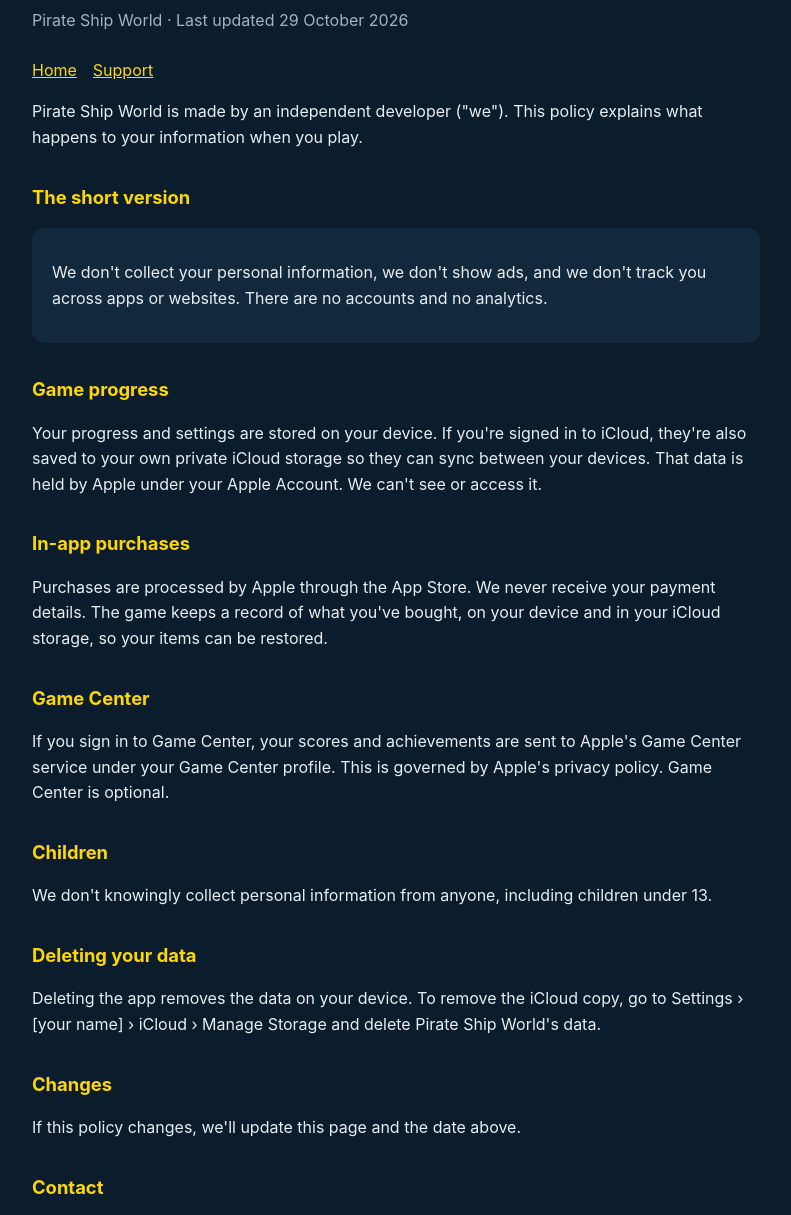
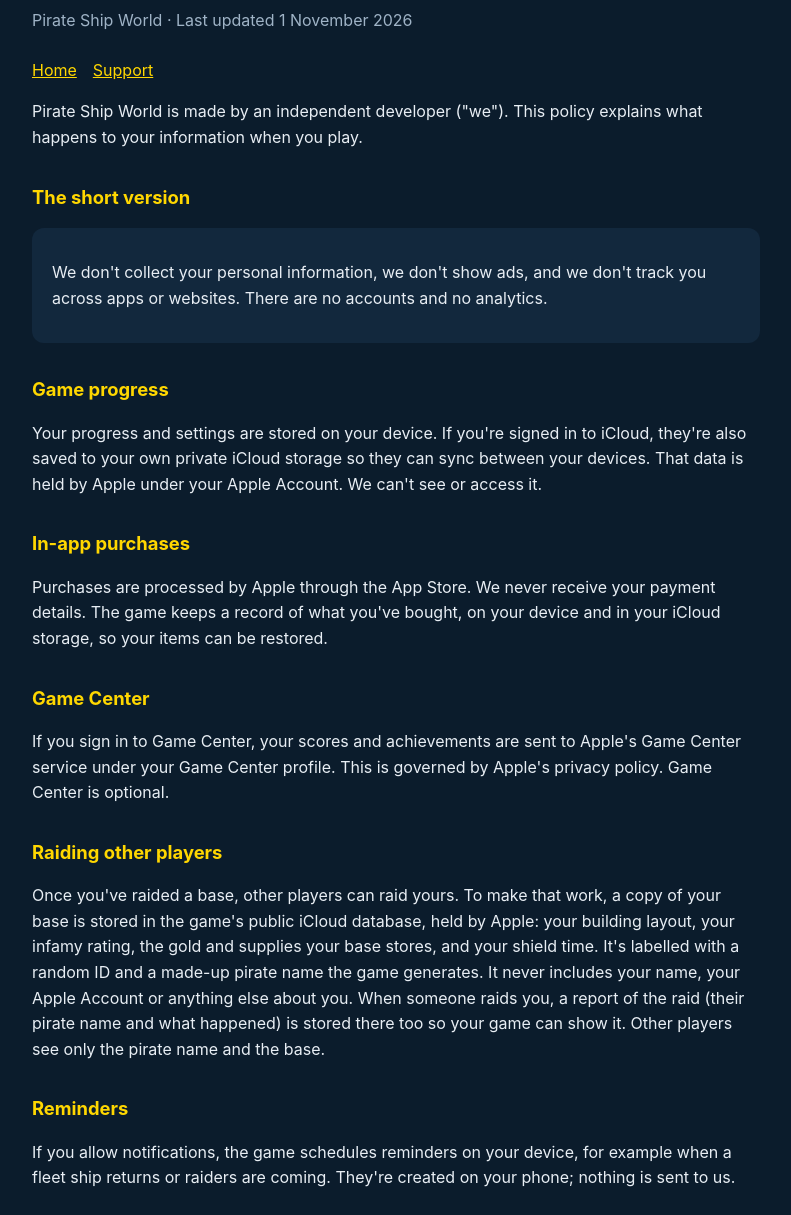
Before and after one commit to Deegan4/pirate-ship-world-site, a plain HTML site: page privacy.html in a window 1280 px wide. Shown: the part 79-1294 px from the top of the page, without its empty margins (244-1035 px from the left). Drawn offline with Linux system fonts and the light colour scheme.

Commit message:
Privacy policy: rival raids (public iCloud base snapshots under a generated name) and on-device reminders

```diff
--- a/privacy.html
+++ b/privacy.html
@@ -1,6 +1,6 @@
 <!doctype html><html lang="en"><head><meta charset="utf-8"><meta name="viewport" content="width=device-width,initial-scale=1">
 <title>Pirate Ship World Privacy</title><link rel="stylesheet" href="style.css"></head><body><main>
-<h1>Privacy Policy</h1><p class="sub">Pirate Ship World · Last updated 29 October 2026</p>
+<h1>Privacy Policy</h1><p class="sub">Pirate Ship World · Last updated 1 November 2026</p>
 <nav><a href="index.html">Home</a><a href="support.html">Support</a></nav>
 <p>Pirate Ship World is made by an independent developer ("we"). This policy explains what happens to your information when you play.</p>
 <h2>The short version</h2>
@@ -11,10 +11,15 @@
 <p>Purchases are processed by Apple through the App Store. We never receive your payment details. The game keeps a record of what you've bought, on your device and in your iCloud storage, so your items can be restored.</p>
 <h2>Game Center</h2>
 <p>If you sign in to Game Center, your scores and achievements are sent to Apple's Game Center service under your Game Center profile. This is governed by Apple's privacy policy. Game Center is optional.</p>
+<h2>Raiding other players</h2>
+<p>Once you've raided a base, other players can raid yours. To make that work, a copy of your base is stored in the game's public iCloud database, held by Apple: your building layout, your infamy rating, the gold and supplies your base stores, and your shield time. It's labelled with a random ID and a made-up pirate name the game generates. It never includes your name, your Apple Account or anything else about you. When someone raids you, a report of the raid (their pirate name and what happened) is stored there too so your game can show it. Other players see only the pirate name and the base.</p>
+<h2>Reminders</h2>
+<p>If you allow notifications, the game schedules reminders on your device, for example when a fleet ship returns or raiders are coming. They're created on your phone; nothing is sent to us.</p>
 <h2>Children</h2>
 <p>We don't knowingly collect personal information from anyone, including children under 13.</p>
 <h2>Deleting your data</h2>
 <p>Deleting the app removes the data on your device. To remove the iCloud copy, go to Settings › [your name] › iCloud › Manage Storage and delete Pirate Ship World's data.</p>
+<p>Your base's copy in the public iCloud database stops being shown to other players after 7 days without playing. To have it removed, email us with your pirate name.</p>
 <h2>Changes</h2>
 <p>If this policy changes, we'll update this page and the date above.</p>
 <h2>Contact</h2>
```
